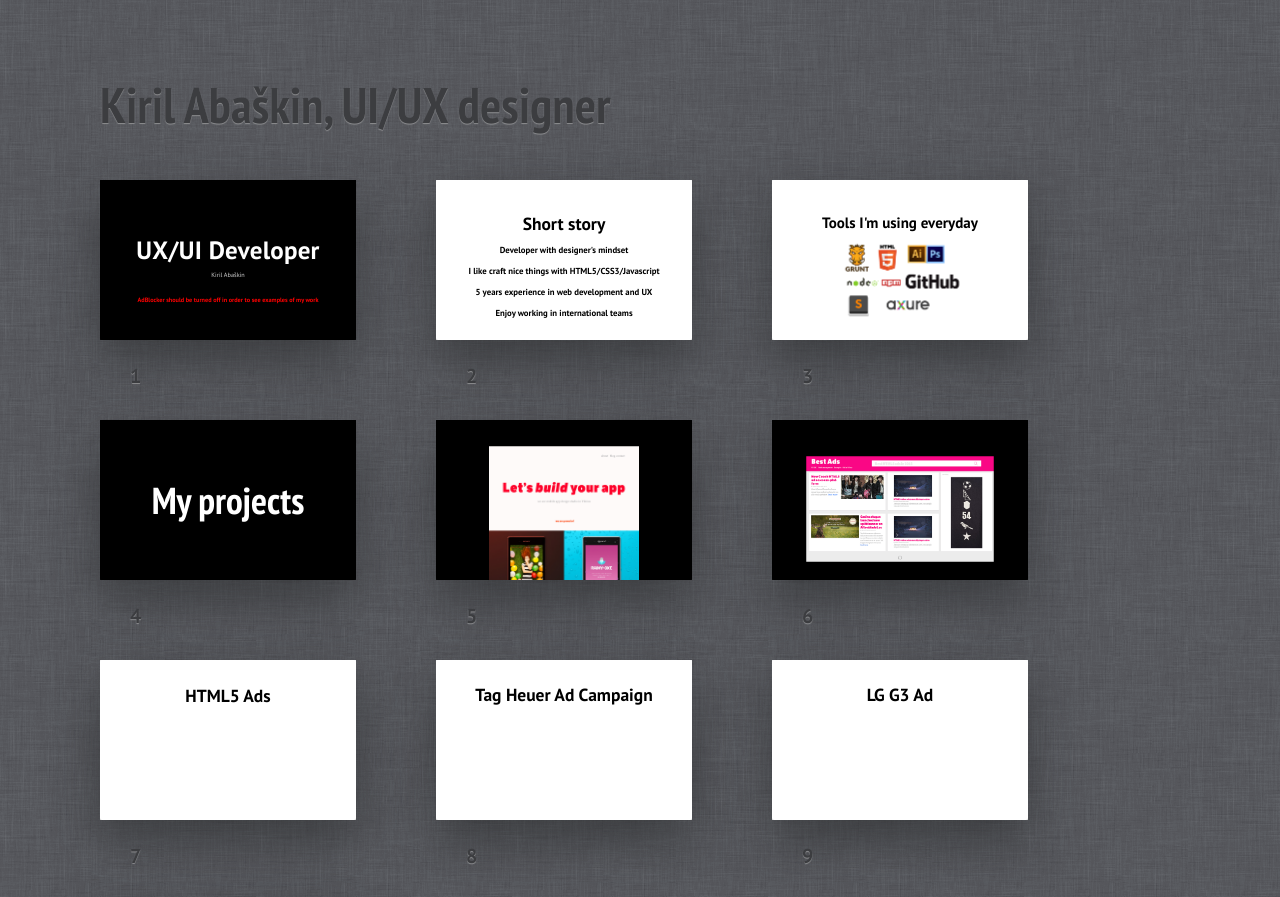
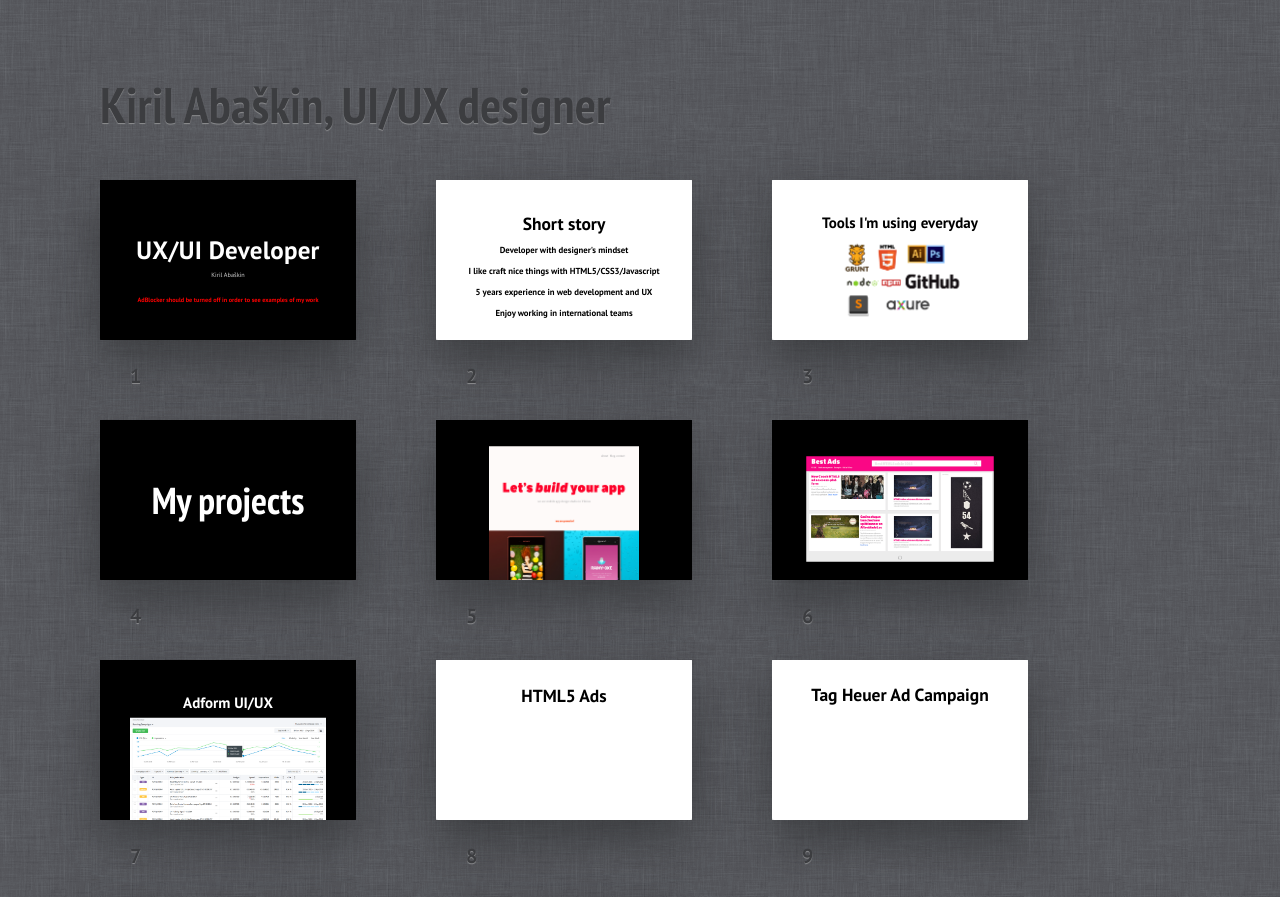
Before and after one commit to reskir/portfolio, a plain HTML site: page index.html in a window 1280 px wide. Shown: the top 897 px of the page. Drawn offline with nearby package versions, Linux system fonts and the light colour scheme.

Commit message:
added new slide

```diff
--- a/index.html
+++ b/index.html
@@ -139,6 +139,30 @@
 		}
 	</style>
 </section>
+<section class="slide" id="adform">
+	<div>
+		<h1>Adform UI/UX</h1>
+		<img src="pictures/adform.png">
+	</div>
+	<style>
+	#adform {
+		background: #000;
+	}
+	#adform h1 {
+		color:#fff;
+		font-weight: 900;
+		font-size:60px;
+		line-height: 1.1;
+		margin:30px 0;
+		text-align: center;
+	}
+		#adform img {
+			width:784px;
+			display: block;
+			margin: 0px auto;
+		}
+	</style>
+</section>
 <section class="slide" id="simple">
 	<div>
 		<h1>HTML5 Ads</h1>
```
Also changed, not shown: pictures/adform.png (added).
